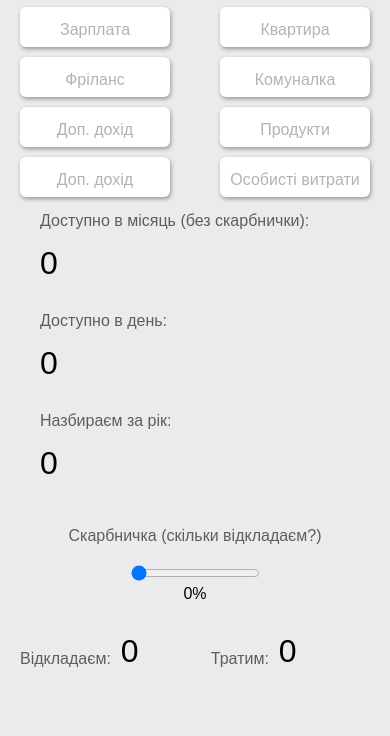
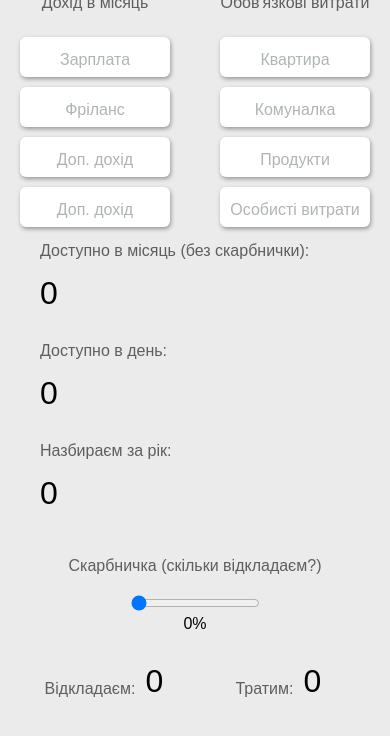
Before and after one commit to naxx4u/calc_money, a plain HTML site: page index.html in a window 390 px wide. Shown: the part 92-828 px from the top of the page. Drawn offline with Linux system fonts and the light colour scheme.

Commit message:
Add files via upload

```diff
--- a/style.css
+++ b/style.css
@@ -127,10 +127,10 @@ body {
   .main-wrapper {
     width: 350px;
     margin: 0 auto;
-    padding: 0;
+    padding: 30px 0;
     text-align: center;
   }
-  .inputs-block {
+  .inputs-block  {
     flex-wrap: wrap;
     text-align: center;
     align-items: center;
@@ -138,6 +138,7 @@ body {
     margin-top: 20px;
     max-width: 350px;
   }
+
   .inputs-block-column h6 {
     padding: 15px 0;
   }
@@ -150,5 +151,8 @@ body {
   }
   .result-block {
     align-items: center;
+    justify-content: center;
+    padding-left: 3rem;
+
   }
 }
```
